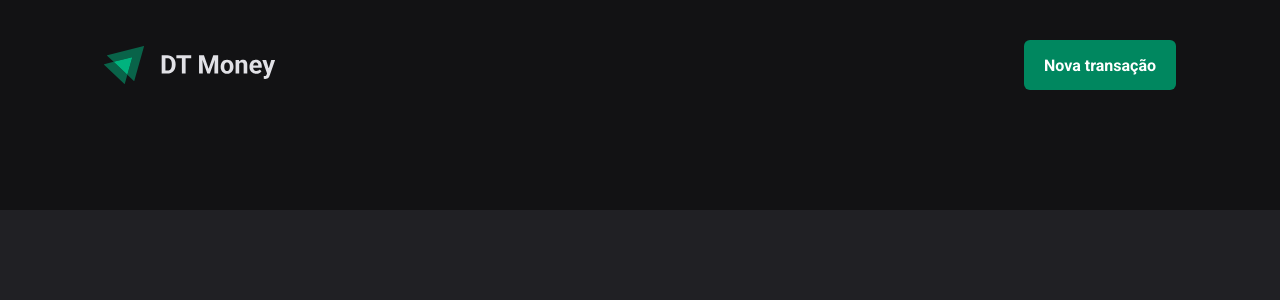
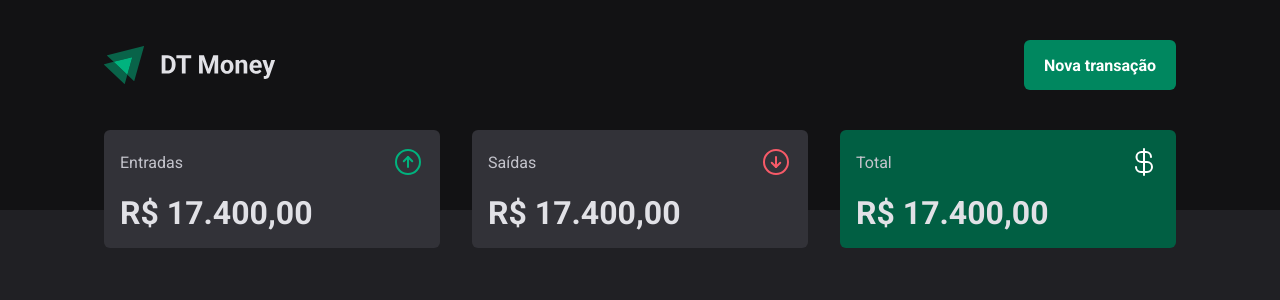
Before and after one commit to lzhudson/ignite-dt-money, a React (Vite) app: page / in a window 1280 px wide. Shown: the top 300 px of the page. Built offline with nearby package versions, Linux system fonts and the light colour scheme.

Commit message:
feat: import and usage Summary component

```diff
--- a/src/pages/Transactions/index.tsx
+++ b/src/pages/Transactions/index.tsx
@@ -1,9 +1,11 @@
 import { Header } from "../../components/Header";
+import { Summary } from "../../components/Summary";
 
 export function Transactions() {
   return (
     <div>
       <Header />
+      <Summary />
     </div>
   )
 }
```
